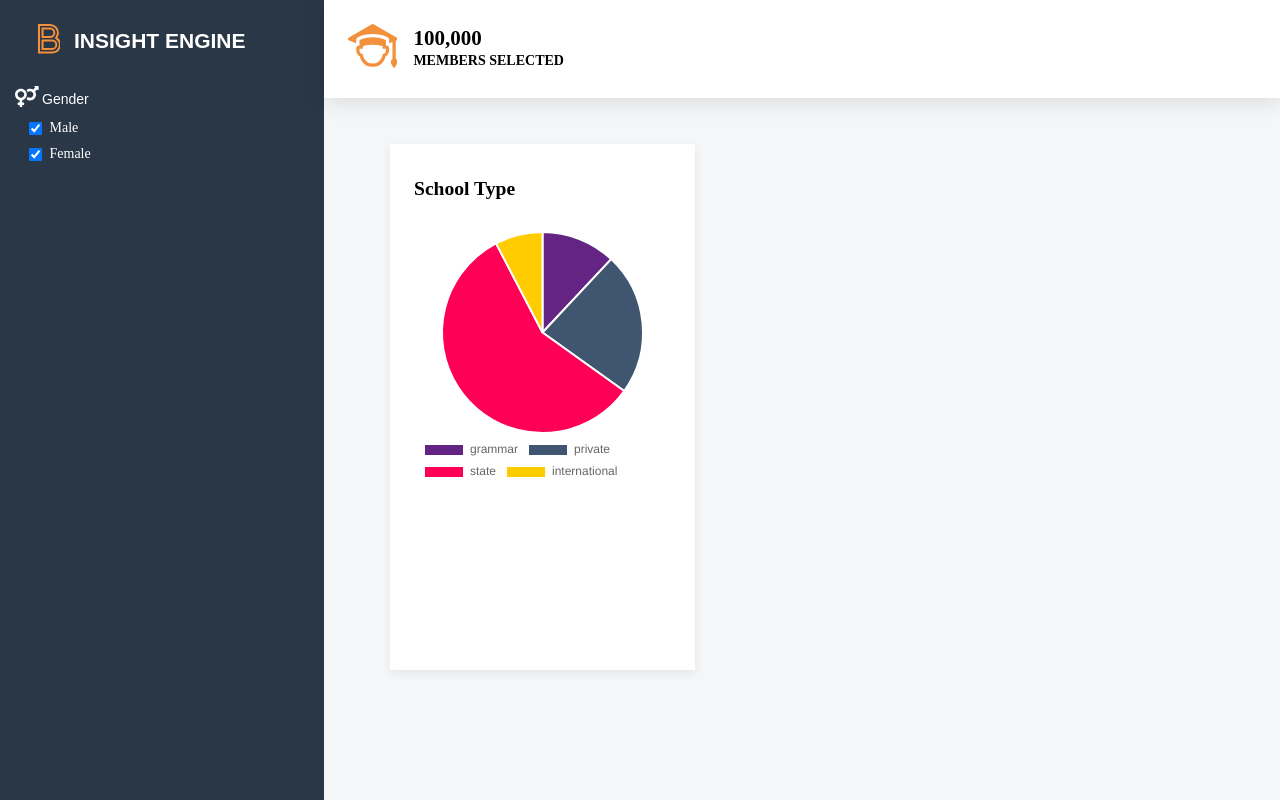
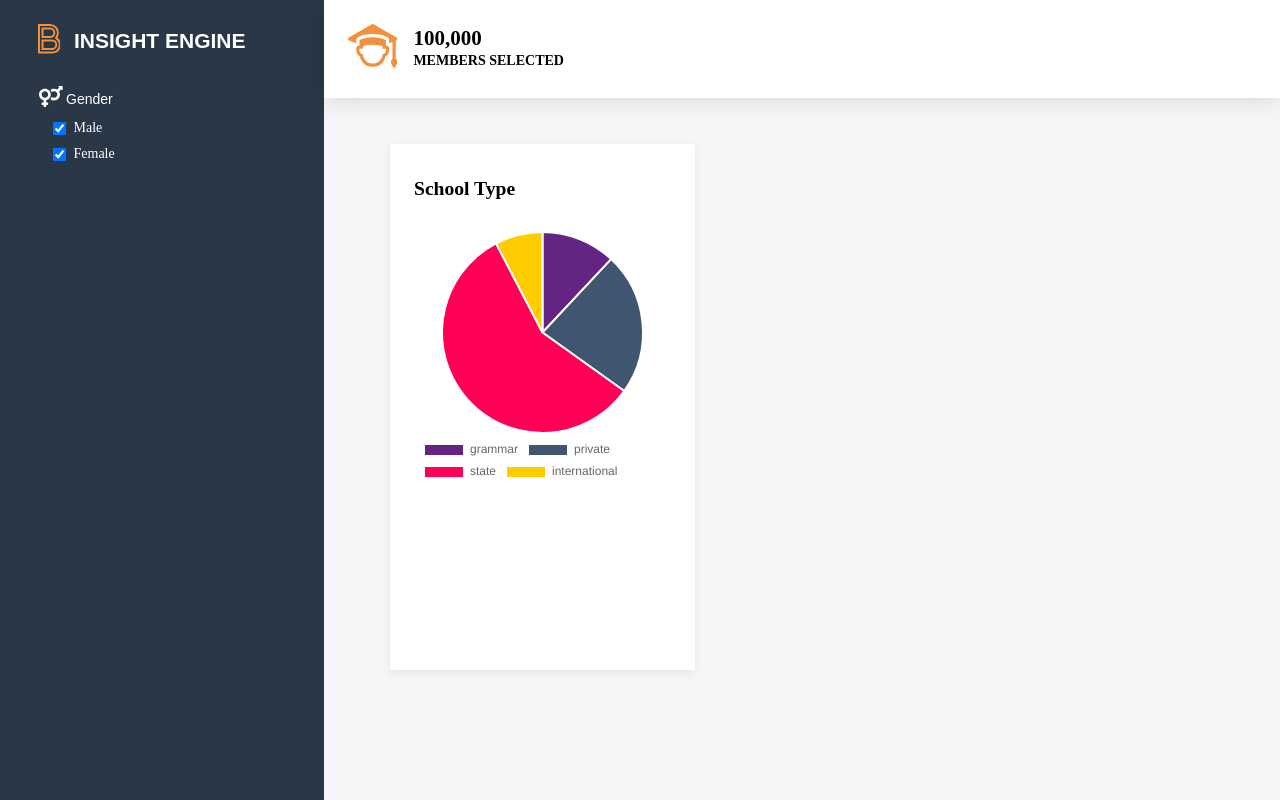
Before and after one commit to Antimatter9000/jstevens-brightnet, a React app: page / in a window 1280 px wide. Built offline with nearby package versions, Linux system fonts and the light colour scheme.

Commit message:
fix maddeningly misaligned sidebar

```diff
--- a/src/ui/styles/main.scss
+++ b/src/ui/styles/main.scss
@@ -111,6 +111,10 @@ aside {
             opacity: 1;
         }
     }
+
+    form {
+        padding-left: 24px;
+    }
 }
 
 .sidebar-title {
```
Also changed, not shown: 1 other file (tests, documents, lock files or other folders).
